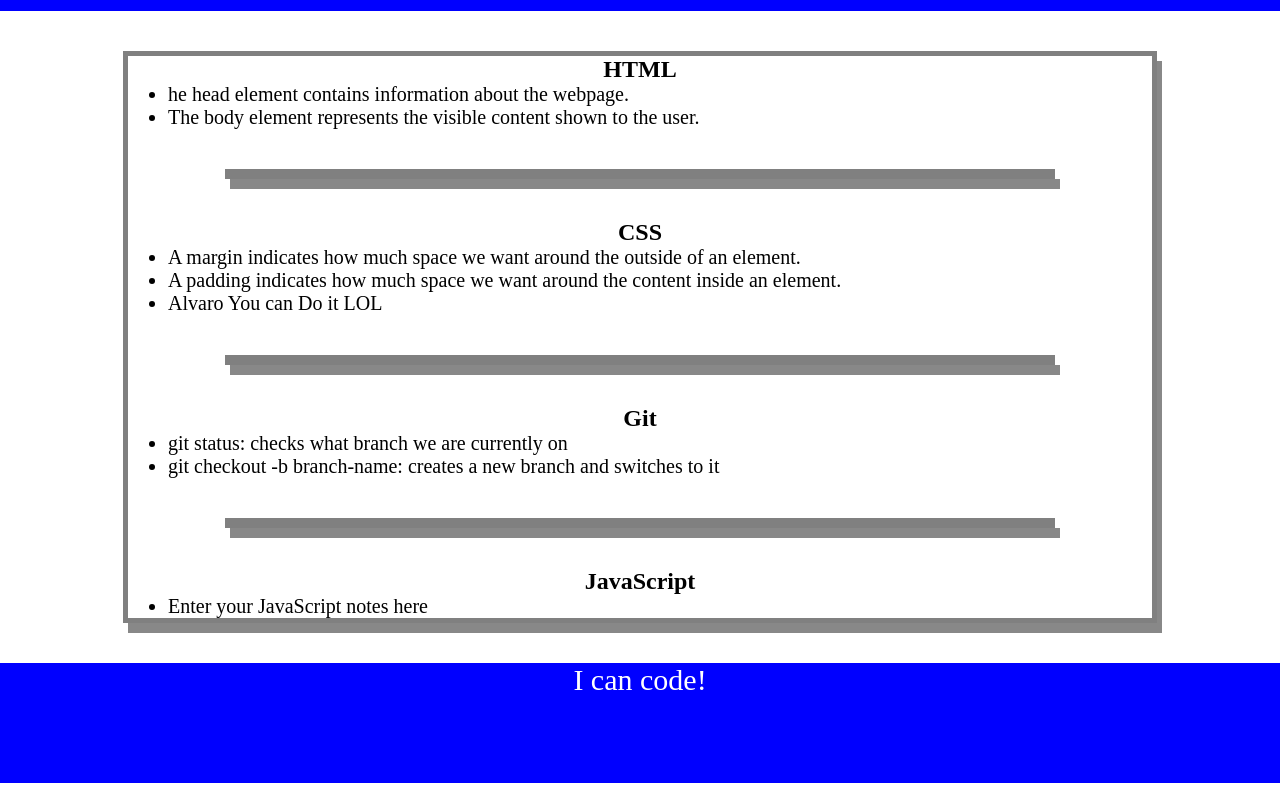
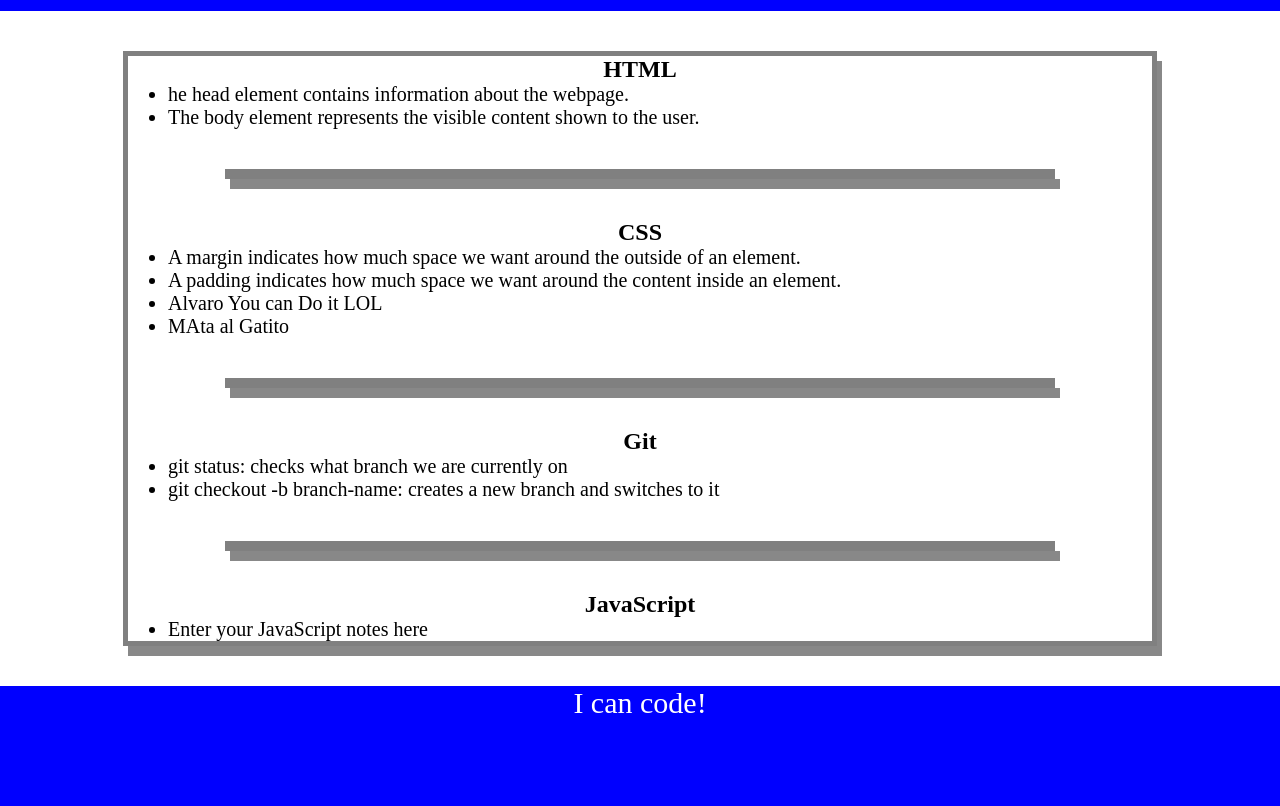
Before and after one commit to Aortco3/prework-study-guide, a plain HTML site: page prework-study-guide/index.html in a window 1280 px wide. Shown: the part 109-915 px from the top of the page. Before the commit the page ends 892 px from the top, so only its background shows below. Drawn offline with Linux system fonts and the light colour scheme.

Commit message:
added CSS to project

```diff
--- a/prework-study-guide/assets/style.css
+++ b/prework-study-guide/assets/style.css
@@ -29,8 +29,10 @@ p {
     font-size: 30px;
   }
   .card {
+
     width: 80%;
     margin: 40px auto;
     border: 5px solid gray;
     box-shadow: 5px 10px #888888;
+
   }
--- a/prework-study-guide/index.html
+++ b/prework-study-guide/index.html
@@ -26,6 +26,7 @@
           <li>A margin indicates how much space we want around the outside of an element.</li>
           <li>A padding indicates how much space we want around the content inside an element.</li>
           <li>Alvaro You can Do it LOL </li>
+          <li>MAta al Gatito </li>
         </ul>
       </ul>
       <section class="card" id="git-section">
```
